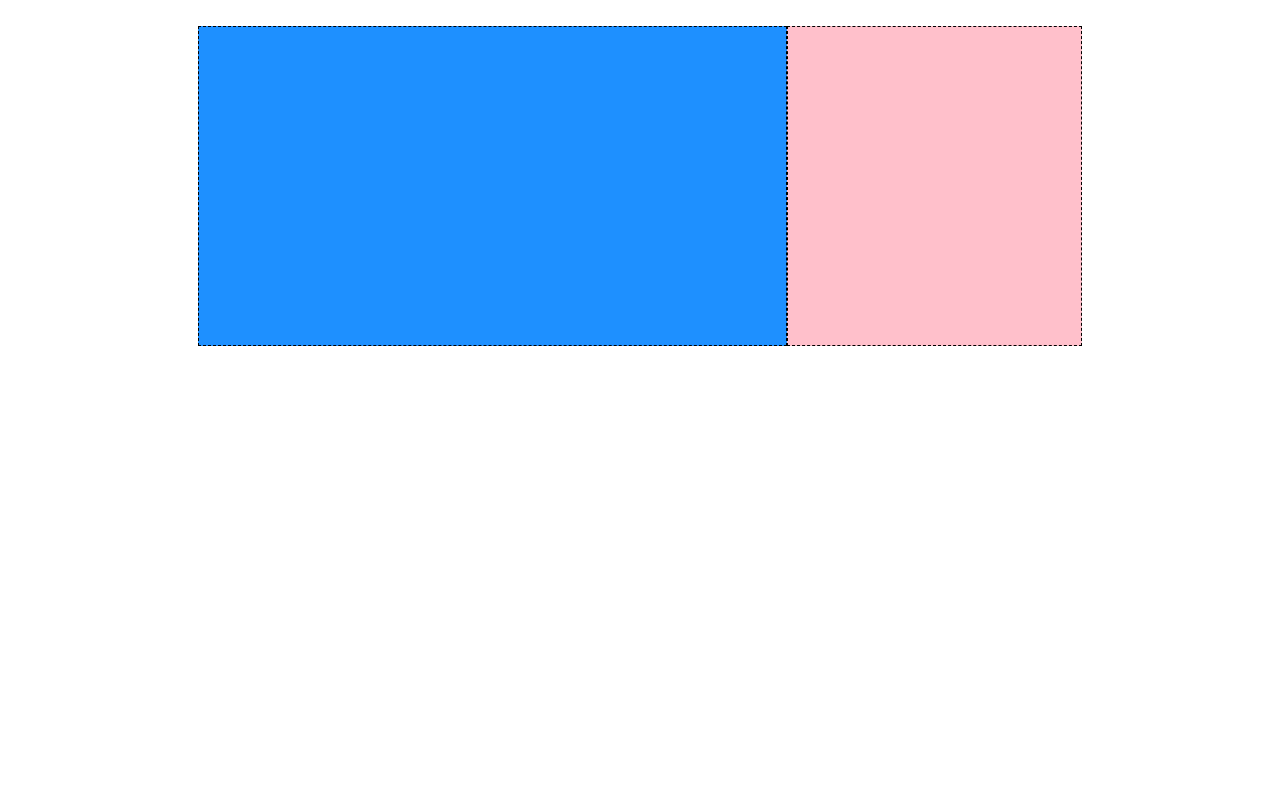
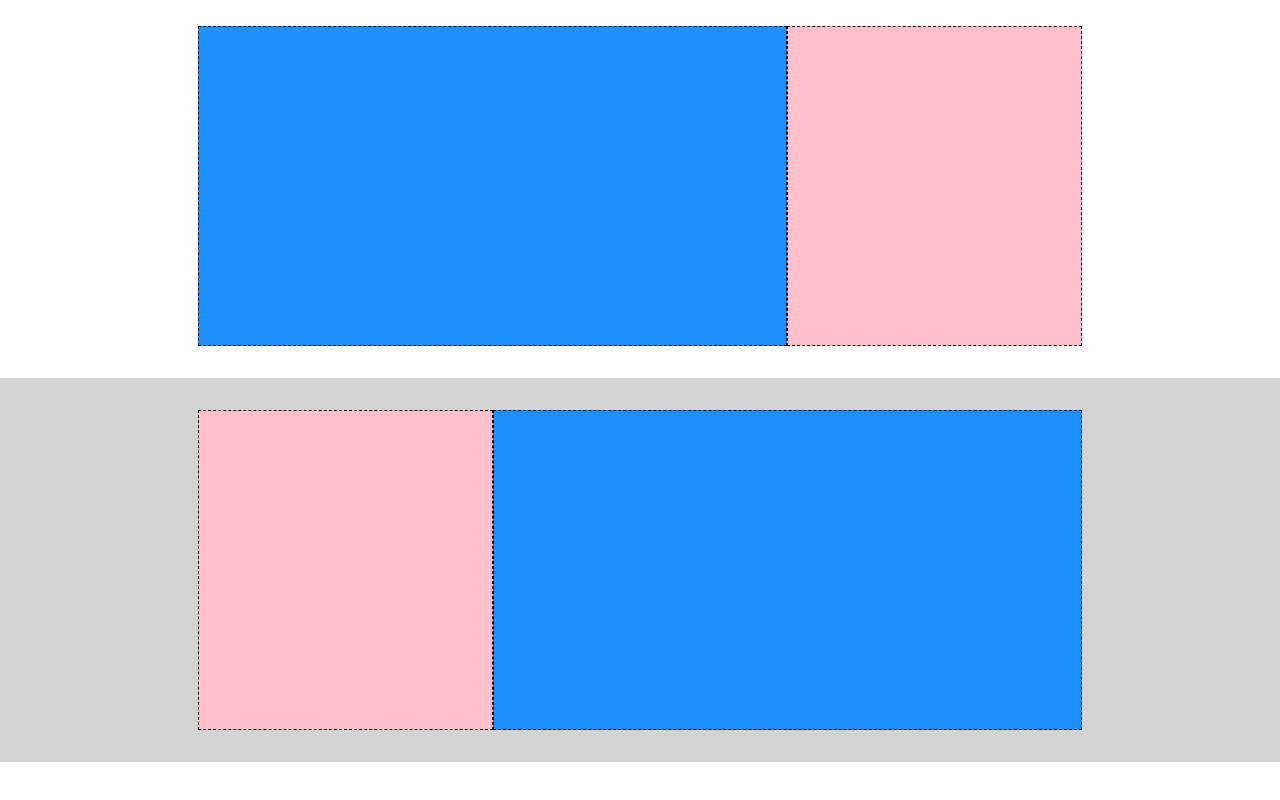
Before and after one commit to MarcoGotti/htmlcss-struttura-discord, a plain HTML site: page index.html in a window 1280 px wide. Shown: the part 442-1242 px from the top of the page. Before the commit the page ends 820 px from the top, so only its background shows below. Drawn offline with Linux system fonts and the light colour scheme.

Commit message:
add section conforts

```diff
--- a/css/style.css
+++ b/css/style.css
@@ -110,6 +110,10 @@
     height: 20rem;
 }
 
+.debug .conforts{
+    background-color: #d3d3d3;
+}
+
 .debug main .col-8{
     background-color: #1e90ff;
 }
--- a/index.html
+++ b/index.html
@@ -42,6 +42,16 @@
             </div>
         </section>
         <!-- /.channels -->
+        <section class="conforts">
+            <div class="container">
+                <div class="row">
+                    <div class="col-4"></div>
+                    <div class="col-8"></div>
+                </div>
+            </div>
+        </section>
+        <!-- /.channels -->
+        <section class="possibilities"></section>
     </main>
     <!-- /.site-main -->
 
```
